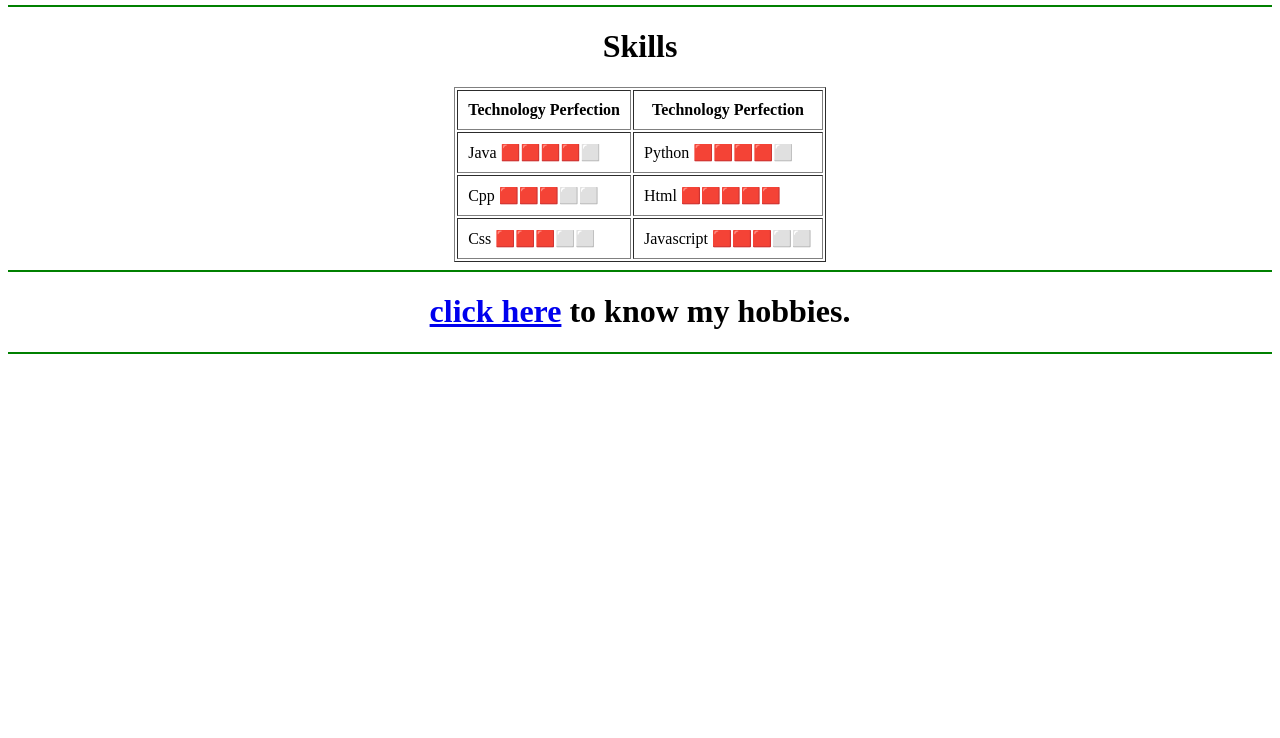
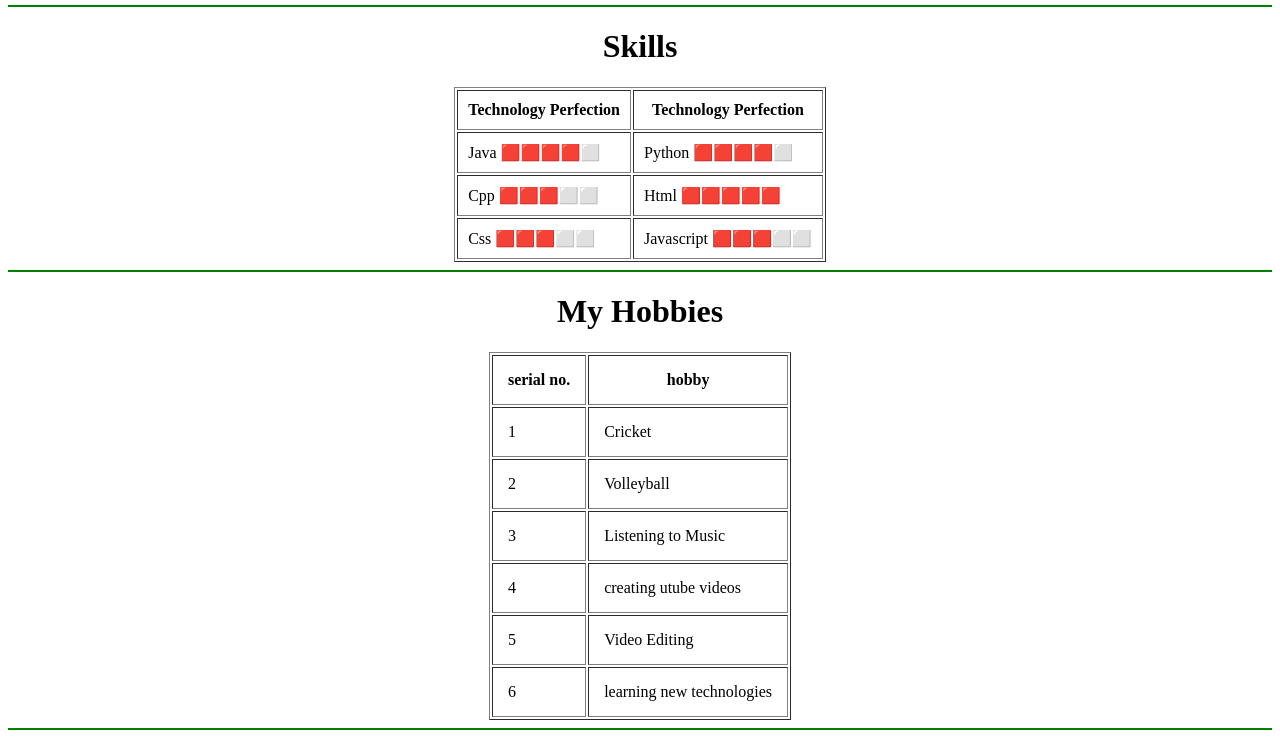
Before and after one commit to Dsclatur/MYCV, a plain HTML site: page index.html in a window 1280 px wide. Shown: the part 4186-4924 px from the top of the page. Before the commit the page ends 4548 px from the top, so only its background shows below. Drawn offline with Linux system fonts and the light colour scheme.

Commit message:
Update index.html

```diff
--- a/index.html
+++ b/index.html
@@ -213,11 +213,45 @@
 
     <hr height=3 color="green">
 
+         <center>
+    <h1>My Hobbies</h1>
+    <table border="1" cellpadding="15">
+      <tr>
+         <th>serial no.</th>
+         <th>hobby</th>
+
+      </tr>
+      <tr>
+        <td>1</td>
+        <td>Cricket</td>
+      </tr>
+
+      <tr>
+        <td>2</td>
+        <td>Volleyball</td>
+      </tr>
+      <tr>
+        <td>3</td>
+        <td>Listening to Music</td>
+      </tr>
+      <tr>
+        <td>4</td>
+        <td>creating utube videos</td>
+      </tr>
+      <tr>
+        <td>5</td>
+        <td>Video Editing</td>
+      </tr>
+      <tr>
+        <td>6</td>
+        <td>learning new technologies</td>
+      </tr>
+    </table>
+
+  </center>
 
 
 
-
-     <h1> <a href="hobbies.html">click here</a> to know my hobbies. <br></h1>
        <hr height=3 color="green">
 
 
```
